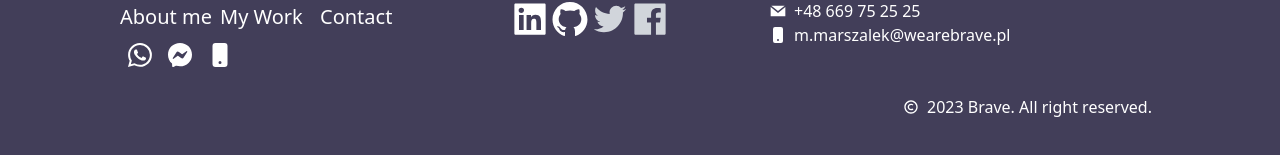
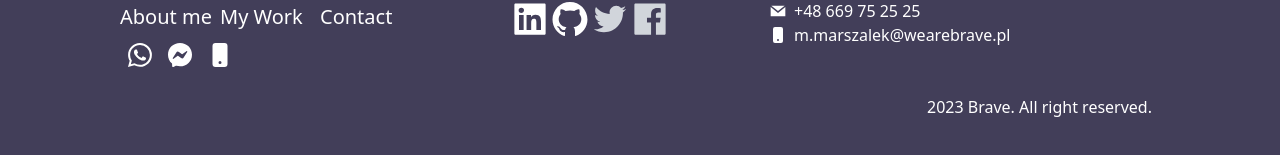
Before and after one commit to Marlonbrando3/braveagency, a Next.js app: page / in a window 1280 px wide. Shown: the part 4898-5053 px from the top of the page. Built offline with nearby package versions, Linux system fonts and the light colour scheme.

Commit message:
first commit

```diff
--- a/components/Footer.tsx
+++ b/components/Footer.tsx
@@ -55,7 +55,6 @@ export default function Footer() {
     </div>
       <div className='flex w-full items-end justify-end text-white'>
               <div className='flex items-center'>
-                <BiCopyright />
                 <span className='px-2'>2023 Brave. All right reserved.</span>
               </div>
             </div>
```
